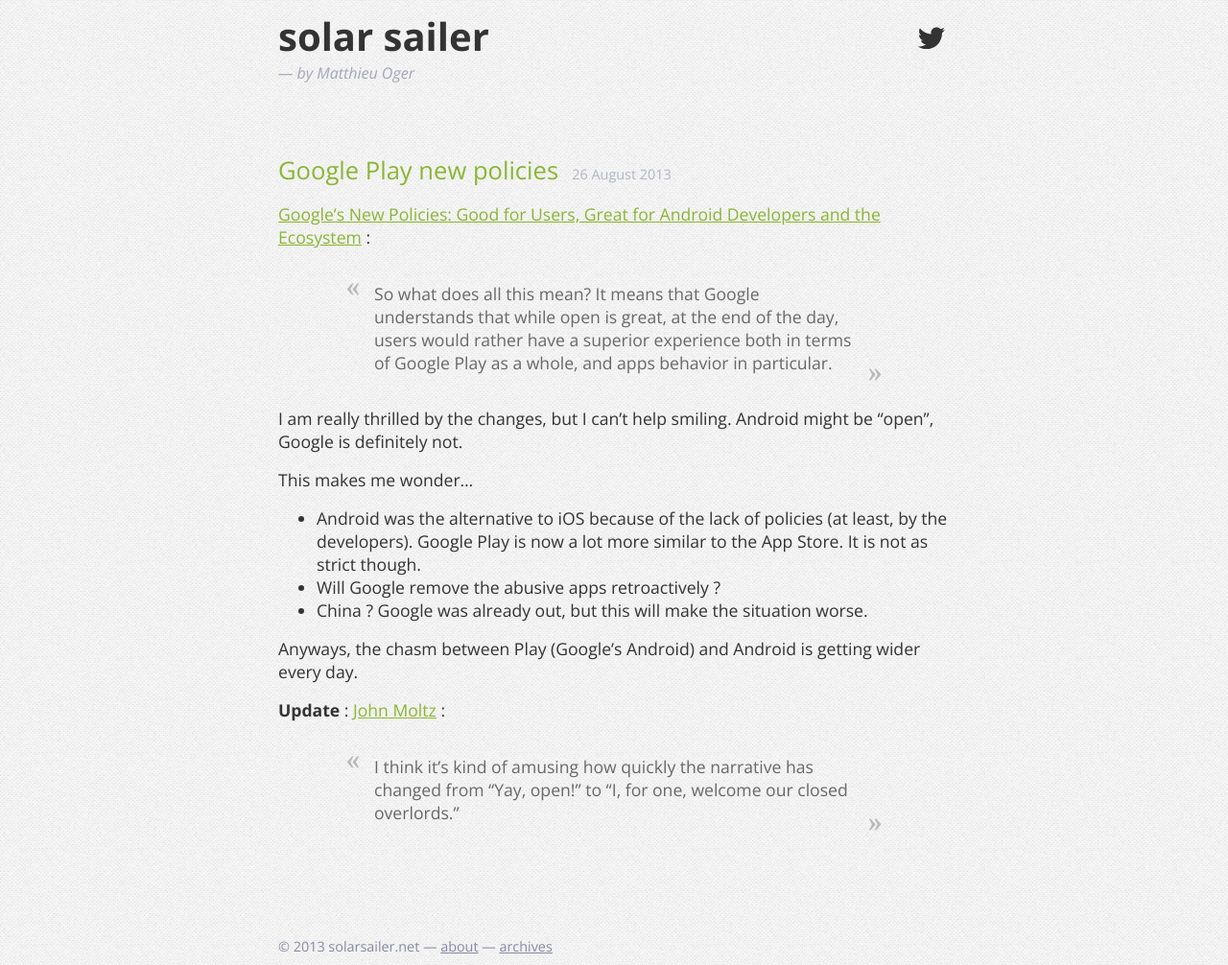
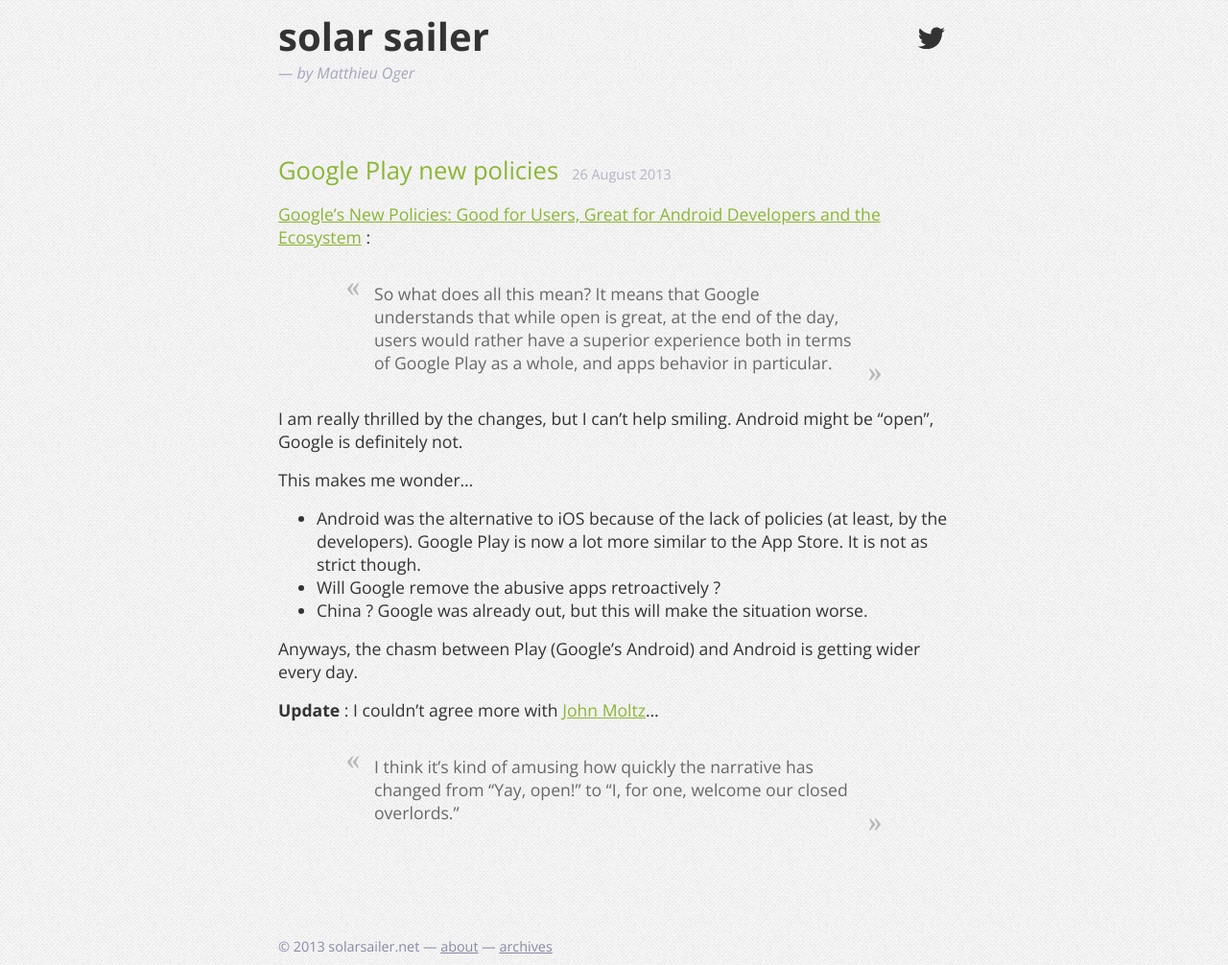
Before and after one commit to solarsailer/matthieuoger.com, a Jekyll site: the page built from _posts/2013-08-26-google-play-new-policies.md, in a window 1280 px wide. Shown: the whole page at 96% size. Built offline with Jekyll 4.4.1, drawn with Linux system fonts in a browser that asks for light colours; Markdown is read by kramdown in place of the engine named in the settings; comment, search, counter and statistics services are not loaded.

Commit message:
Update post

```diff
--- a/_posts/2013-08-26-google-play-new-policies.md
+++ b/_posts/2013-08-26-google-play-new-policies.md
@@ -17,6 +17,6 @@
 
 Anyways, the chasm between Play (Google's Android) and Android is getting wider every day.
 
-**Update** : [John Moltz](http://verynicewebsite.net/2013/08/open-always-loses/) :
+**Update** : I couldn't agree more with [John Moltz](http://verynicewebsite.net/2013/08/open-always-loses/)...
 
 > I think it’s kind of amusing how quickly the narrative has changed from “Yay, open!” to “I, for one, welcome our closed overlords.”
```
